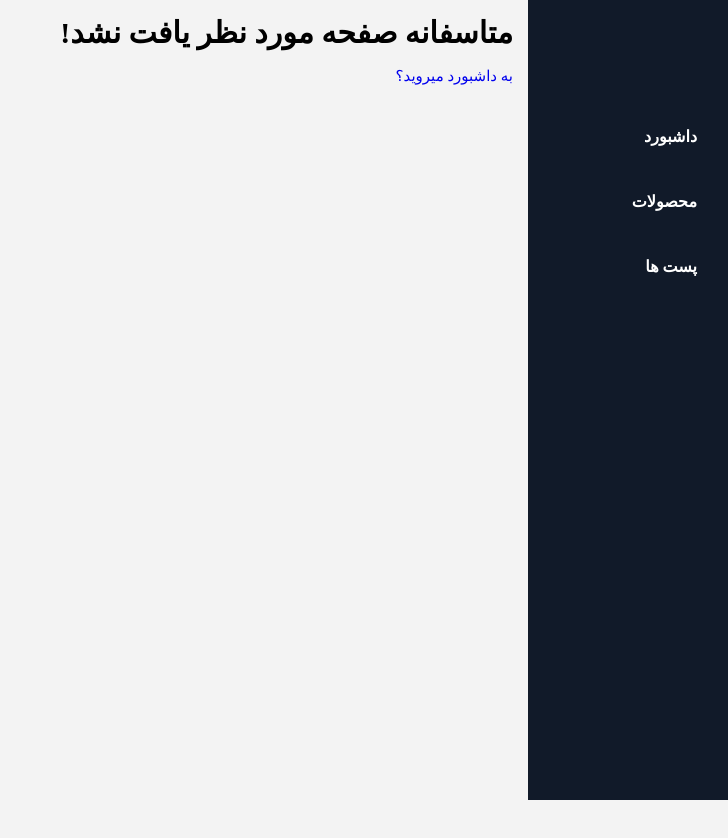
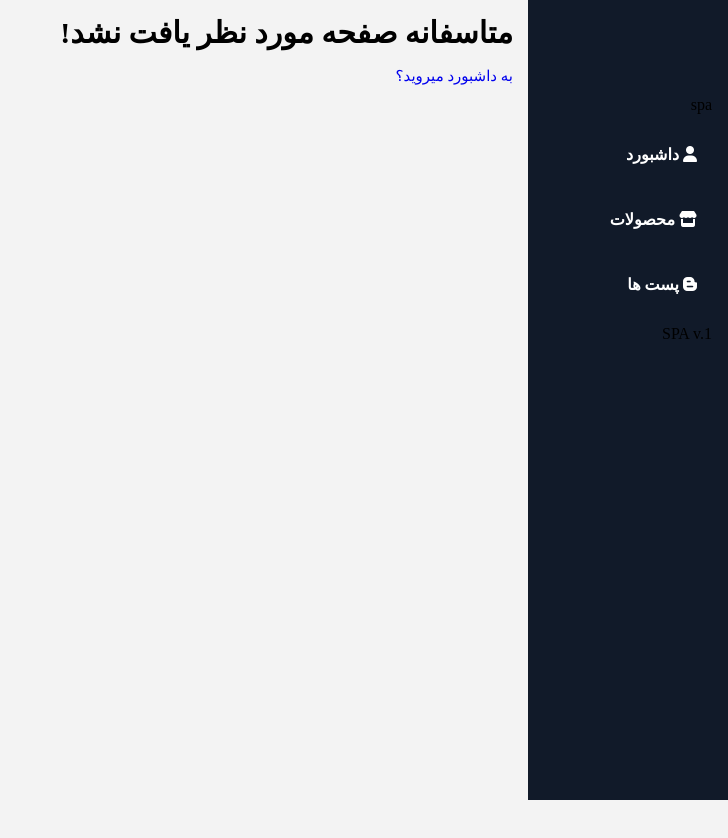
Before and after one commit to Sinac0de/SPA-with-vanilla-JS, a website: page client/index.html in a window 1280 px wide. Shown: the top 838 px of the page, without its empty margins (552-1280 px from the left). Drawn offline with Linux system fonts and the light colour scheme; files that its build step writes are made by us from their sources; files whose address does not match are found by name.

Commit message:
Add icons to nav bar

```diff
--- a/client/index.html
+++ b/client/index.html
@@ -5,6 +5,9 @@
     <meta charset="UTF-8">
     <meta http-equiv="X-UA-Compatible" content="IE=edge">
     <meta name="viewport" content="width=device-width, initial-scale=1.0">
+    <link rel="stylesheet" href="https://cdnjs.cloudflare.com/ajax/libs/font-awesome/6.1.1/css/all.min.css"
+        integrity="sha512-KfkfwYDsLkIlwQp6LFnl8zNdLGxu9YAA1QvwINks4PhcElQSvqcyVLLD9aMhXd13uQjoXtEKNosOWaZqXgel0g=="
+        crossorigin="anonymous" referrerpolicy="no-referrer" />
     <link rel="stylesheet" href="client/styles.css">
     <title>SPA vanilla JS</title>
 </head>
@@ -13,11 +16,35 @@
 
     <div class="main-layout">
         <nav class="nav">
-            <ul>
-                <li><a href="/" class="nav__link" data-link>داشبورد</a></li>
-                <li><a href="products" class="nav__link" data-link>محصولات</a></li>
-                <li><a href="posts" class="nav__link" data-link>پست ها</a></li>
+            <!--todo toggle mini-sidebar -->
+            <div class="nav__logo">spa</div>
+            <ul class="nav__items">
+                <li class="nav__item">
+                    <a href="/" class="nav__link" data-link>
+                        <span class="icon-container">
+                            <i class="fa-solid fa-user"></i>
+                        </span>
+                        <span class="nav__item-lable">داشبورد</span>
+                    </a>
+                </li>
+                <li class="nav__item">
+                    <a href="products" class="nav__link" data-link>
+                        <span class="icon-container">
+                            <i class="fa-solid fa-store"></i>
+                        </span>
+                        <span class="nav__item-lable">محصولات</span>
+                    </a>
+                </li>
+                <li class="nav__item">
+                    <a href="posts" class="nav__link" data-link>
+                        <span class="icon-container">
+                            <i class="fa-brands fa-blogger-b"></i>
+                        </span>
+                        <span class="nav__item-lable">پست ها</span>
+                    </a>
+                </li>
             </ul>
+            <div class="app-version">SPA v.1</div>
         </nav>
         <main id="app"></main>
     </div>
```
